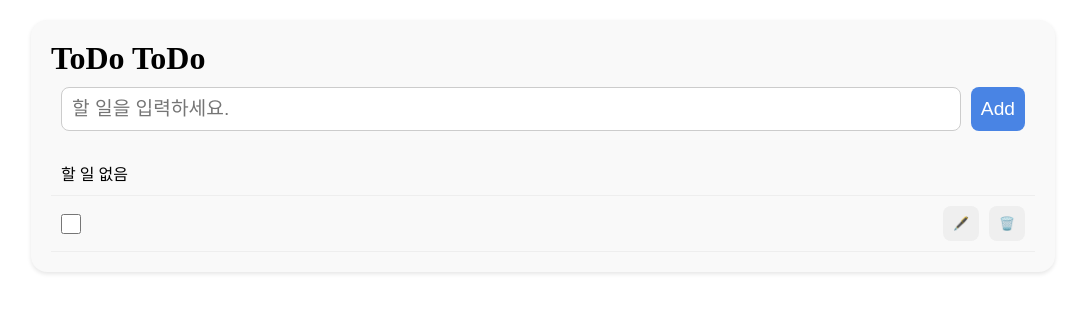
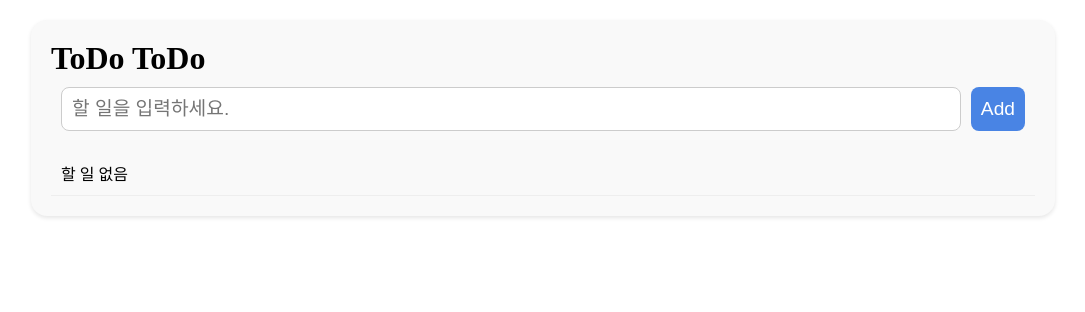
Before and after one commit to bambxxz1e/2026_Programming, a React (Vite) app: page / in a window 1280 px wide. Shown: the top 312 px of the page, without its empty margins (97-1182 px from the left). Built offline with nearby package versions, Linux system fonts and the light colour scheme.

Commit message:
TodoListApp() show todos

```diff
--- a/src/TodoListApp.jsx
+++ b/src/TodoListApp.jsx
@@ -38,7 +38,7 @@
     <div className="todo">
       <TodoHeader />
       <TodoAdder addTodo={addTodo}/>
-      <TodoList />
+      <TodoList todos={todos}/>
     </div>
   );
 }
--- a/src/components/Checkbox.jsx
+++ b/src/components/Checkbox.jsx
@@ -3,7 +3,7 @@
 
     return(
         <>
-            <input {...rest} name="" id={`chk-${id}`} />
+            <input type="checkbox" className="todo__check" id={`chk-${id}`} {...rest}/>
             <label htmlFor={`chk-${id}`} className="todo__label">{children}</label>
         </>
     );
--- a/src/components/TodoItem.jsx
+++ b/src/components/TodoItem.jsx
@@ -1,10 +1,11 @@
 import Checkbox from "./Checkbox.jsx";
 import Button from "./Button.jsx";
 
-export default function TodoItem(){
+export default function TodoItem({todo}){
     return(
-        <li className="todo__item todo__item--complete">
-          <Checkbox type="checkbox" className="todo__check" id="1"/>
+        // todo.isComplete가 true면 " todo__item--complete" / false면 ""
+        <li className={`todo__item${todo.isComplete ? " todo__item--complete" : ""}`}>
+          <Checkbox id={todo.id}>{todo.text}</Checkbox>
           <Button className="todo__button todo__button--edit">🖋️</Button>
           <Button className="todo__button todo__button--delete">🗑️</Button>
         </li>
--- a/src/components/TodoList.jsx
+++ b/src/components/TodoList.jsx
@@ -1,11 +1,17 @@
 import TodoItemEmpty from "./TodoItemEmpty"
 import TodoItem from "./TodoItem"
 
-export default function TodoList(){
+export default function TodoList({todos}){
     return(
         <ul className="todo__list">
-            <TodoItemEmpty />
-            <TodoItem />
+            {/* todos가 없으면 */}
+            {todos.length == 0 && <TodoItemEmpty />}
+
+            {/* todos가 있으면 TodoItem에 todos 던지기 */}
+            {todos.length > 0 &&
+                // todos에서 하나씩 꺼내서 <TodoItem todo={todo}/>
+                todos.map((todo) => <TodoItem key={todo.id} todo={todo}/>)
+            }
         </ul>
     )
 }
```
